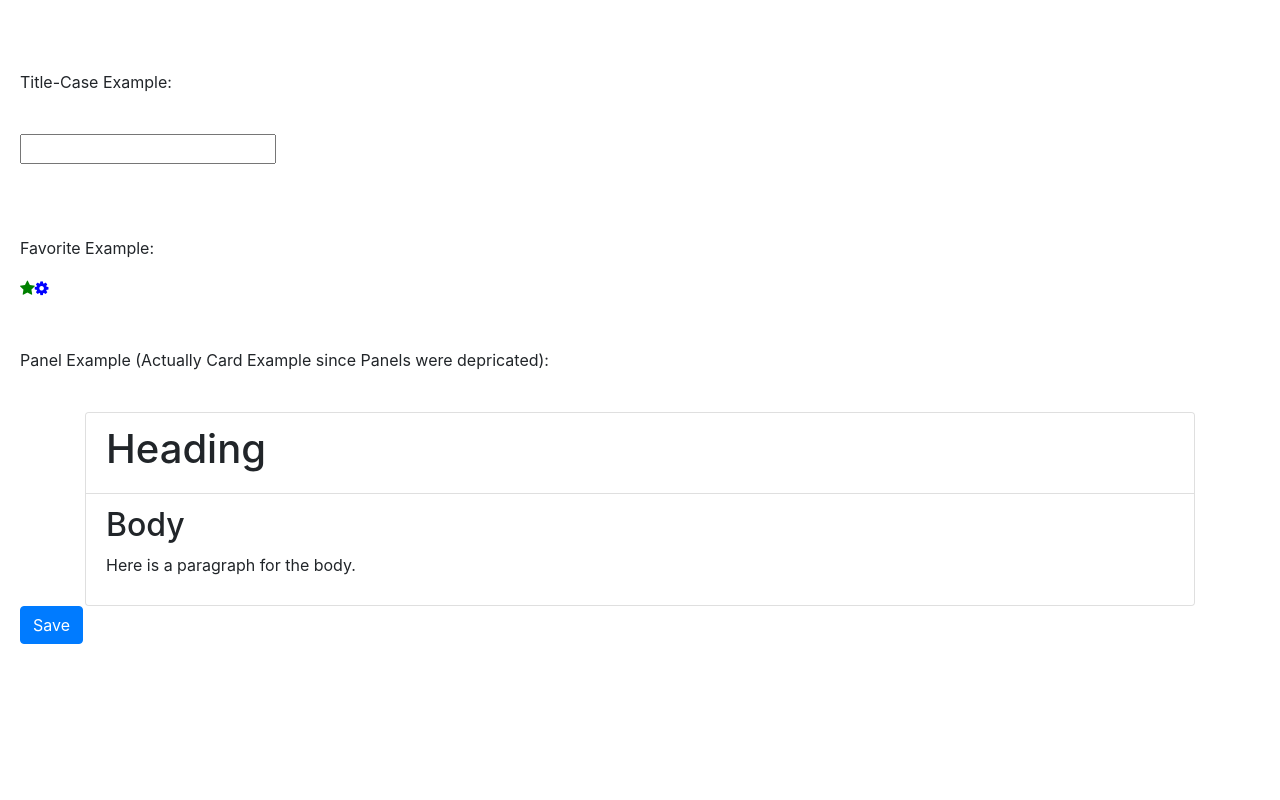
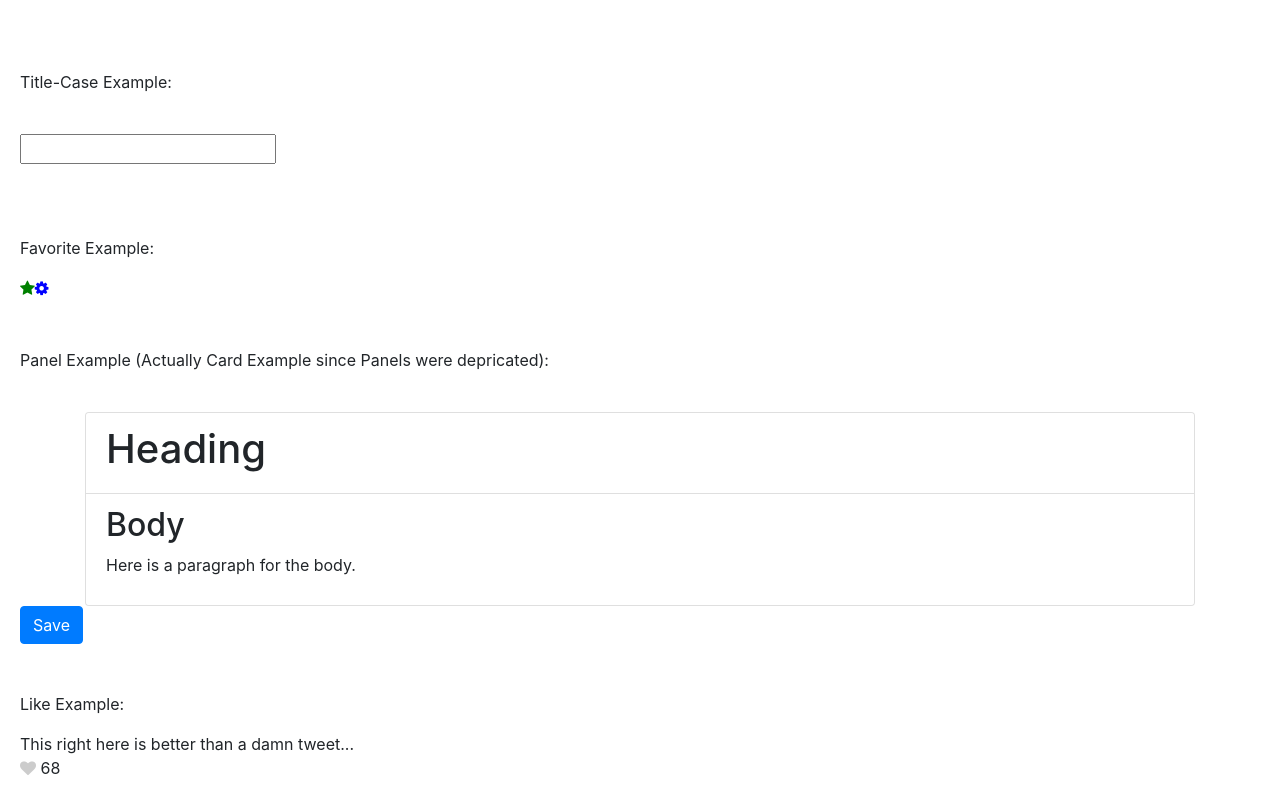
Before and after one commit to codyjwalker/sandbox, an Angular app: page / in a window 1280 px wide. Shown: the part 324-1124 px from the top of the page. Before the commit the page ends 988 px from the top, so only its background shows below. Built offline with nearby package versions, Linux system fonts and the light colour scheme; what angular-font-awesome would draw is missing.

Commit message:
added a like component

```diff
--- a/src/app/app.component.html
+++ b/src/app/app.component.html
@@ -1,13 +1,17 @@
 <h1>SANDBOX</h1>
 <br><br>
+
 <app-authors></app-authors>
 <br><br><br>
+
 <app-title-case></app-title-case>
 <br><br><br>
+
 <app-favorite [is-favorite]="post.isFavorite"
   (change)="onFavoriteChanged($event)">
 </app-favorite>
 <br><br><br>
+
 <app-panel>
   <ng-container class="heading">
     <h1>Heading</h1>
@@ -17,3 +21,11 @@
     <p>Here is a paragraph for the body.</p>
   </div>
 </app-panel>
+<br><br><br>
+
+<app-like
+  [numLikes]="tweet.numLikes"
+  [isActive]="tweet.isLiked"
+  [body]="tweet.body"
+  >
+</app-like>
--- a/src/app/app.component.ts
+++ b/src/app/app.component.ts
@@ -16,6 +16,12 @@ export class AppComponent {
     isFavorite: true
   }
 
+  tweet = {
+    body: 'This right here is better than a damn tweet...',
+    isLiked: false,
+    numLikes: 68
+  }
+
   onFavoriteChanged(eventArgs: FavoriteChangedEventArgs) {
     console.log("FAVORITE CHANGED", eventArgs);
   }
--- a/src/app/app.module.ts
+++ b/src/app/app.module.ts
@@ -12,6 +12,7 @@ import { FavoriteComponent } from './favorite/favorite.component';
 import { TitleCaseComponent } from './title-case/title-case.component';
 import { TitleCasePipe } from './title-case.pipe';
 import { PanelComponent } from './panel/panel.component';
+import { LikeComponent } from './like/like.component';
 
 @NgModule({
   declarations: [
@@ -20,7 +21,8 @@ import { PanelComponent } from './panel/panel.component';
     TitleCasePipe,
     AuthorsComponent,
     FavoriteComponent,
-    PanelComponent
+    PanelComponent,
+    LikeComponent
   ],
   imports: [
     BrowserModule,
--- /dev/null
+++ b/src/app/like/like.component.css
@@ -0,0 +1,8 @@
+.fa {
+    color: #ccc;
+    cursor: pointer;
+}
+
+.highlighted {
+    color: deeppink;
+}
--- /dev/null
+++ b/src/app/like/like.component.html
@@ -0,0 +1,14 @@
+<p>Like Example:</p>
+<span>
+  {{ body }}
+</span>
+<br>
+<span
+  class="fa fa-heart"
+  [class.highlighted]="isActive"
+  (click)="onClick()"
+  >
+</span>
+<span>
+  {{ numLikes }}
+</span>
--- /dev/null
+++ b/src/app/like/like.component.ts
@@ -0,0 +1,19 @@
+import { Component, Input } from '@angular/core';
+
+@Component({
+  selector: 'app-like',
+  templateUrl: './like.component.html',
+  styleUrls: ['./like.component.css']
+})
+export class LikeComponent {
+
+  @Input('numLikes') numLikes: number;
+  @Input('isActive') isActive: boolean;
+  @Input('body') body: string;
+
+  onClick() {
+    this.numLikes += (this.isActive) ? -1 : 1;
+    this.isActive = !this.isActive;
+  }
+
+}
```
Also changed, not shown: 1 other file (tests, documents, lock files or other folders).
